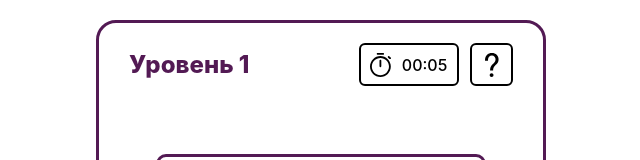
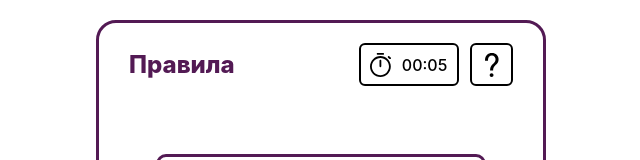
Before and after one commit to julry/kept-blocks, a React (Create React App) app: page / in a window 1280 px wide. Both pictures are taken after a click on the button "Вперёд". Shown: the top 160 px of the page, without its empty margins (319-959 px from the left). Built offline with nearby package versions, Linux system fonts and the light colour scheme.

Commit message:
upd build

```diff
--- a/public/index.html
+++ b/public/index.html
@@ -9,7 +9,7 @@
       name="description"
       content="Включай логику и двигай фигуры. Выводи блоки за рамки и узнавай преимущества работы в Kept"
     />
-    <title>React App</title>
+    <title>Игра от Kept</title>
   </head>
   <body>
     <noscript>You need to enable JavaScript to run this app.</noscript>
--- a/src/components/screens/Screen2.jsx
+++ b/src/components/screens/Screen2.jsx
@@ -112,7 +112,7 @@ export const Screen2 = () => {
     return (
         <>
             <GameWrapper $isBlurred={!isFirstStep}>
-                <Header shownTime="00:05" level={1}/>
+                <Header shownTime="00:05" title={'Правила'}/>
                 <BoardWrapperStyled rowsAmount={4} row={2} column={4} borderTop={borderTop} borderBottom={borderBottom}>
                     {isFirstStep && (
                         <>
--- a/src/components/shared/Header.jsx
+++ b/src/components/shared/Header.jsx
@@ -46,9 +46,9 @@ const TimerWrapper = styled(Wrapper)`
     justify-content: flex-end;
 `;
 
-export const Header = ({className, onBtnClick, level, isStart, isStopped, shownTime}) => (
+export const Header = ({className, onBtnClick, level, isStart, isStopped, shownTime, title}) => (
     <Wrapper className={className}>
-        <Title>Уровень {level}</Title>
+        <Title>{title ?? `Уровень ${level}`}</Title>
         <TimerWrapper>
             <Timer shownTime={shownTime} isStopped={isStopped} isStart={isStart} />
             <InfoButton onClick={onBtnClick}/>
```
Also changed, not shown: 7 other files (tests, documents, lock files or other folders).
